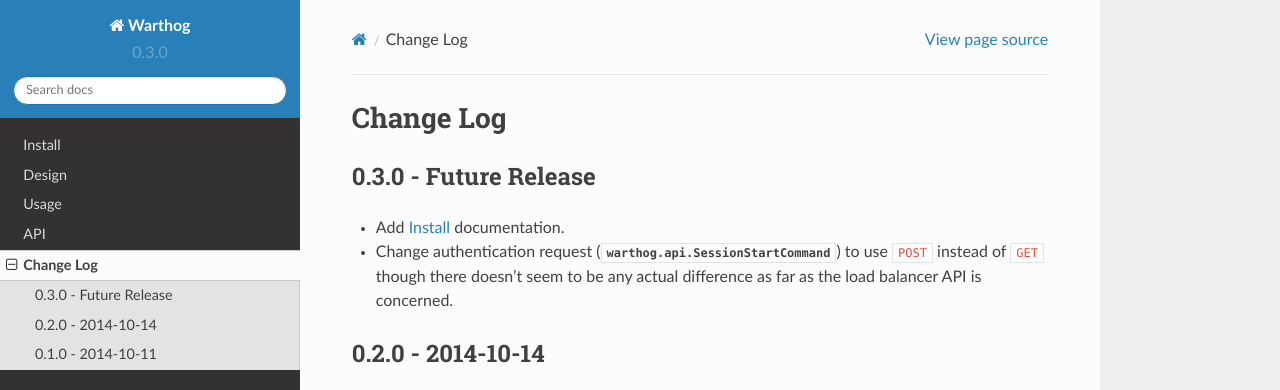
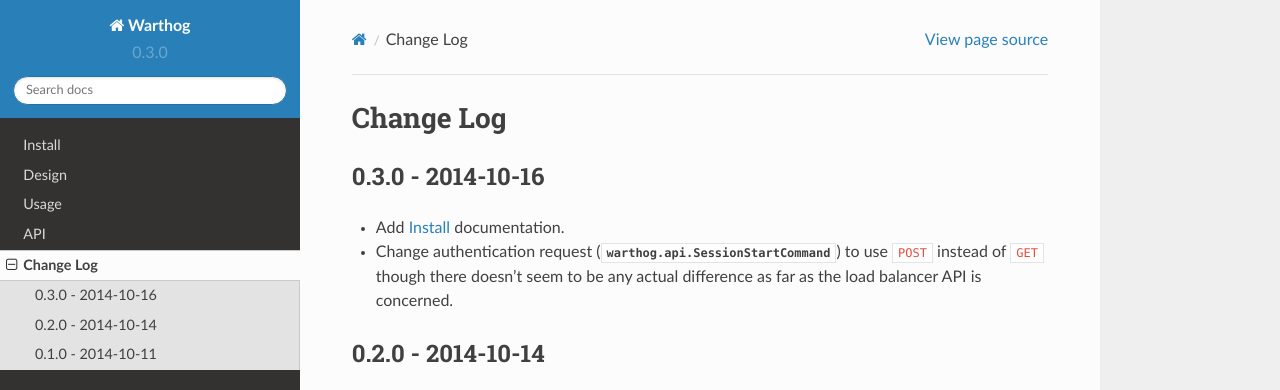
Before and after one commit to smarter-travel-media/warthog, a Sphinx documentation site: the page built from doc/source/changes.rst, in a window 1280 px wide. Shown: the top 390 px of the page. Built offline with Sphinx 7.4.7 and the Read the Docs theme 2.0.0, drawn with Linux system fonts in a browser that asks for light colours.

Commit message:
Release date for 0.3.0

```diff
--- a/doc/source/changes.rst
+++ b/doc/source/changes.rst
@@ -1,8 +1,8 @@
 Change Log
 ==========
 
-0.3.0 - Future Release
-----------------------
+0.3.0 - 2014-10-16
+------------------
 * Add :doc:`install` documentation.
 * Change authentication request (:class:`warthog.api.SessionStartCommand`) to use ``POST``
   instead of ``GET`` though there doesn't seem to be any actual difference as far as the
```
